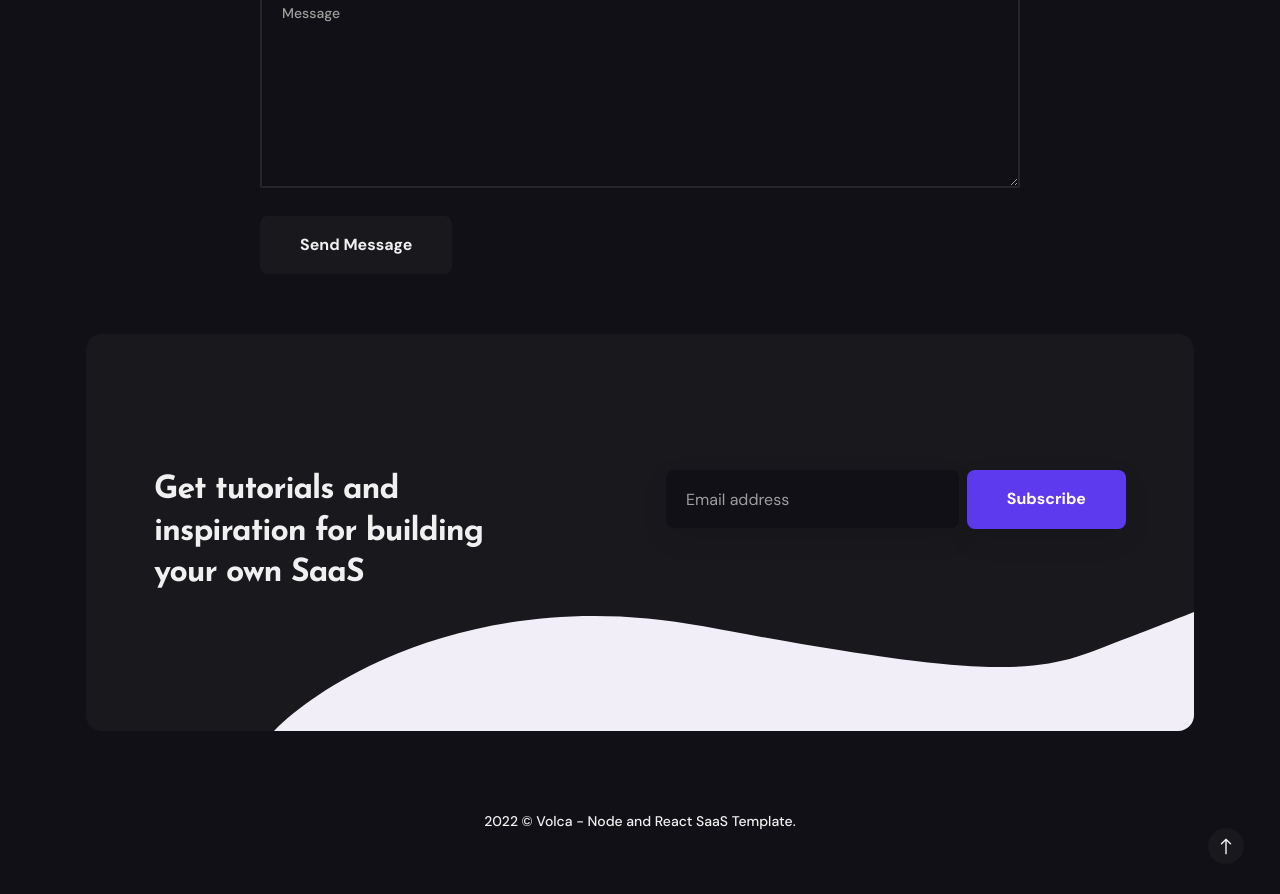
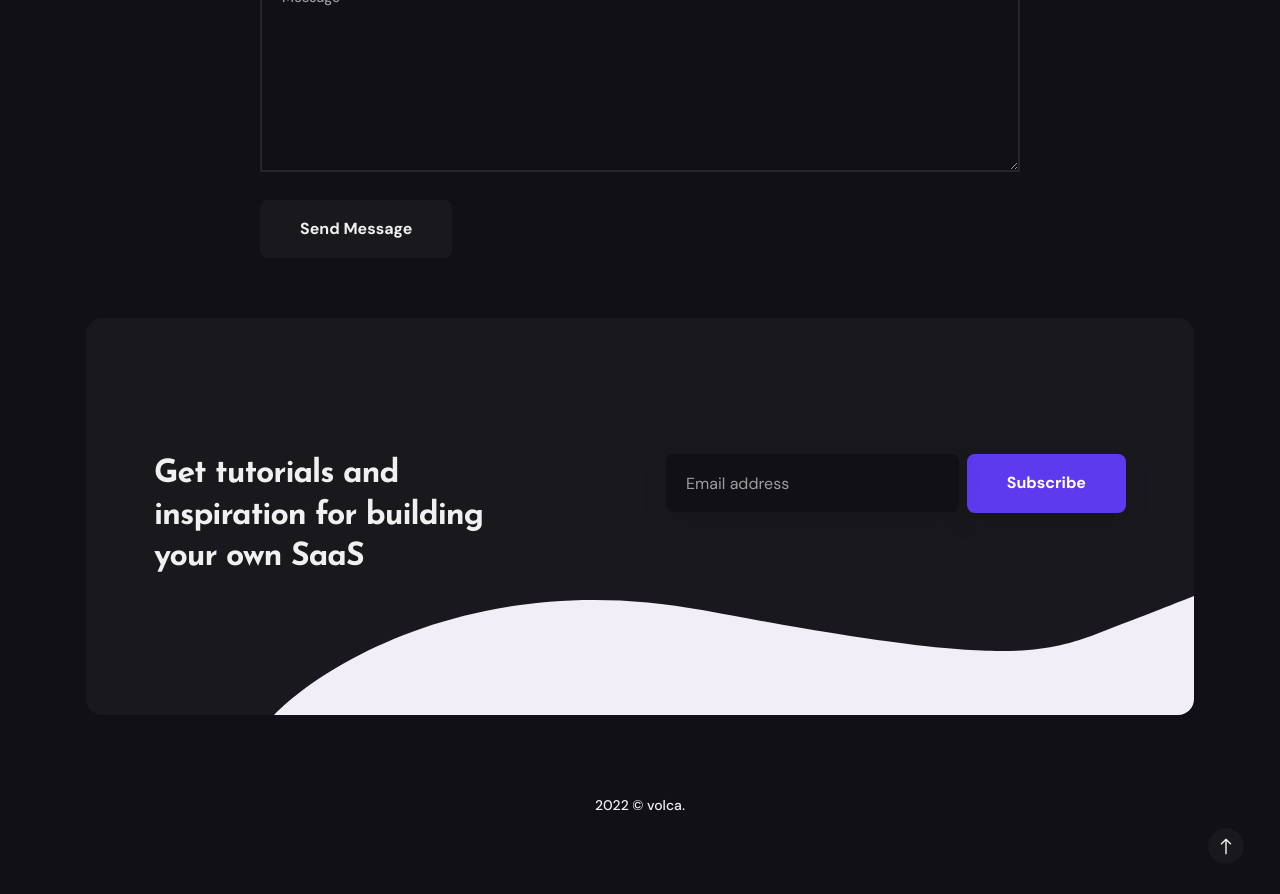
Before and after one commit to volca-io/volca-io.github.io, a Jekyll site: the page built from _pages/contact.html, in a window 1280 px wide and 900 px high, scrolled down 1375 px. Shown: the top 894 px of the window. Built offline with Jekyll 4.4.1, drawn with Linux system fonts in a browser that asks for light colours; nearby versions of some CDN libraries; some of the changed text lies outside the part shown.

Commit message:
Update settings.yml

```diff
--- a/_data/settings.yml
+++ b/_data/settings.yml
@@ -1,8 +1,8 @@
 ---
 #-------------------------------
 # Site Settings
-title: Volca - Node and React SaaS Template
-logo: # You can add own logo. For example '/images/logo.png'.
+title: volca
+logo: /images/logo-light.svg
 author: Volca
 description: Clancy is a elegant portfolio theme for Jekyll.
 
```
